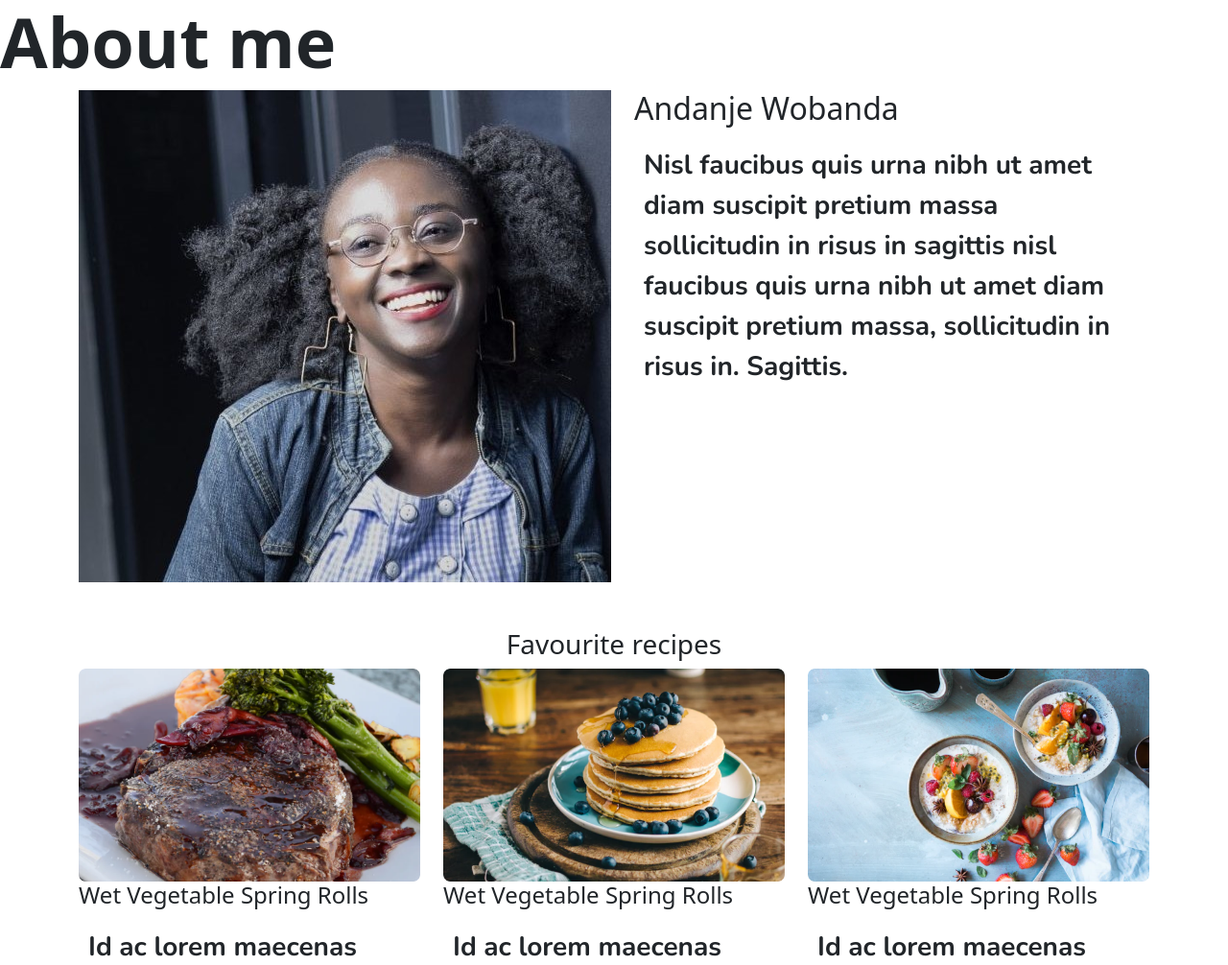
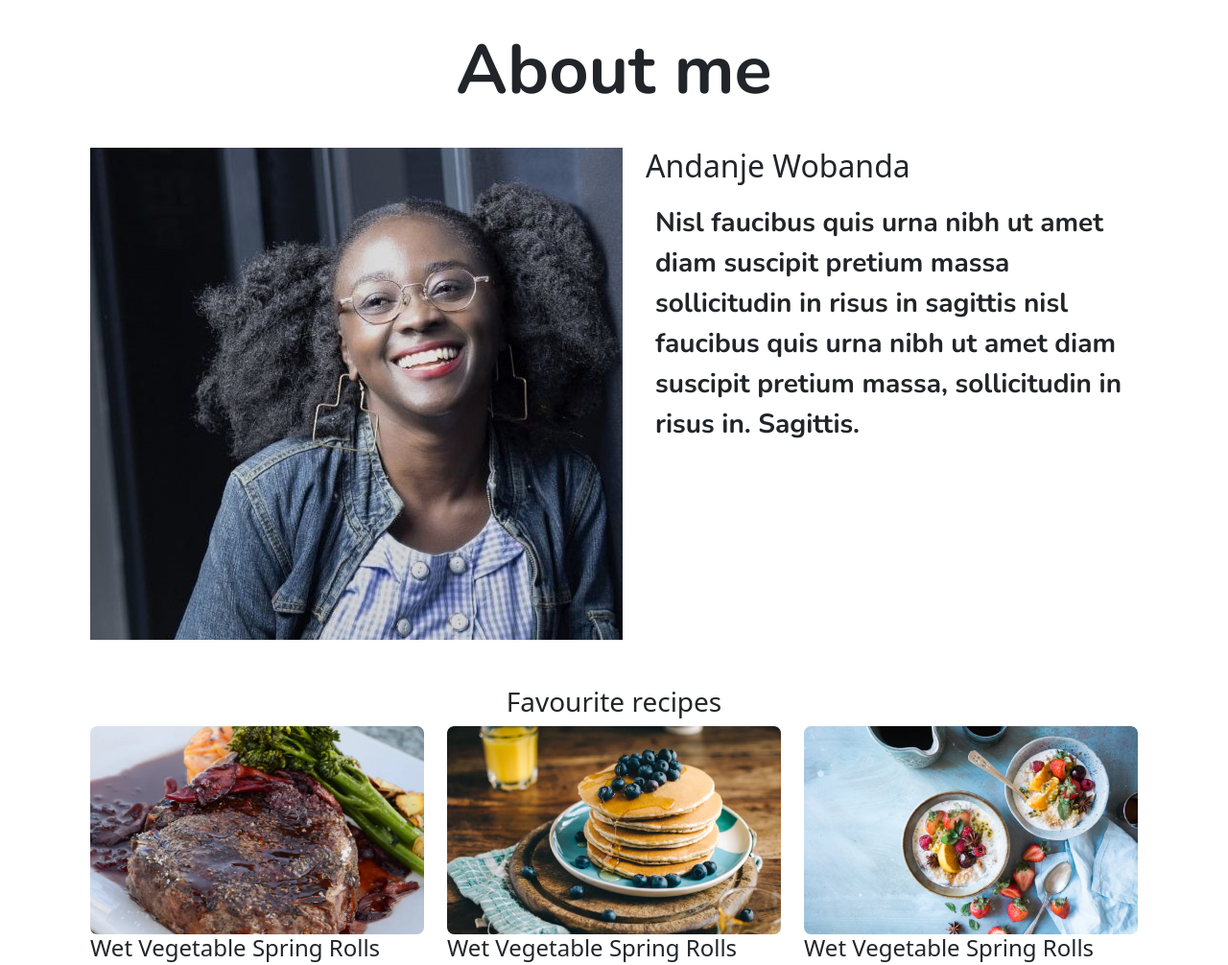
Before and after one commit to AndanjeW/Ajays-portfolio, a plain HTML site: page about.html in a window 1280 px wide. Shown: the top 1006 px of the page at 96% size. Drawn offline with nearby package versions, Linux system fonts and the light colour scheme.

Commit message:
separated the content into sections and started styling

```diff
--- a/about.html
+++ b/about.html
@@ -14,6 +14,7 @@
     <link rel="stylesheet" href="style/style.css">
 </head>
 <body>
+    <div class="container about-section">
        <h1>About me</h1>
        <div class="container">
           <div class="row">
@@ -25,8 +26,8 @@
                   <p> Nisl faucibus quis urna nibh ut amet diam suscipit pretium massa
                      sollicitudin in risus in sagittis nisl faucibus quis urna nibh
                      ut amet  diam suscipit pretium massa,
-                    sollicitudin in risus in. Sagittis.</p>
-
+                     sollicitudin in risus in. Sagittis.
+                  </p>
                </div>
            </div>
       </div>
@@ -54,5 +55,6 @@
 
         </div>
         </div>
+   </div>
 </body>
 </html>
--- a/style/style.css
+++ b/style/style.css
@@ -1,6 +1,8 @@
-
+:root{
+    --default-font: 'Nunito', sans-serif;
+}
 .hero{
-    font-family: 'Nunito', sans-serif;
+    font-family: var(--default-font);
     text-align: center;
     padding: 60px 30px;
     color: white;
@@ -9,6 +11,17 @@
 h1{
     font-weight: bold;
     font-size: 72px;
+}
+
+p{
+    font-family: var(--default-font);
+    font-weight: bold;
+    font-size: 28px;
+    padding: 10px;
+
+}
+p::first-letter{
+    text-transform: capitalize;
 }
 .hero p{
     font-size: 24px;
@@ -25,13 +38,10 @@ h1{
 
 
 }
-p{
-    font-family: 'Nunito', sans-serif;
-    font-weight: bold;
-    font-size: 28px;
-    padding: 10px;
+.about-section h1{
+    font-size: 72px;
+    font-family: var(--default-font);
+    text-align: center;
+    padding: 30px;
 
 }
-p::first-letter{
-    text-transform: capitalize;
-}
```
Lines whose indentation alone changed are shown as unchanged.
